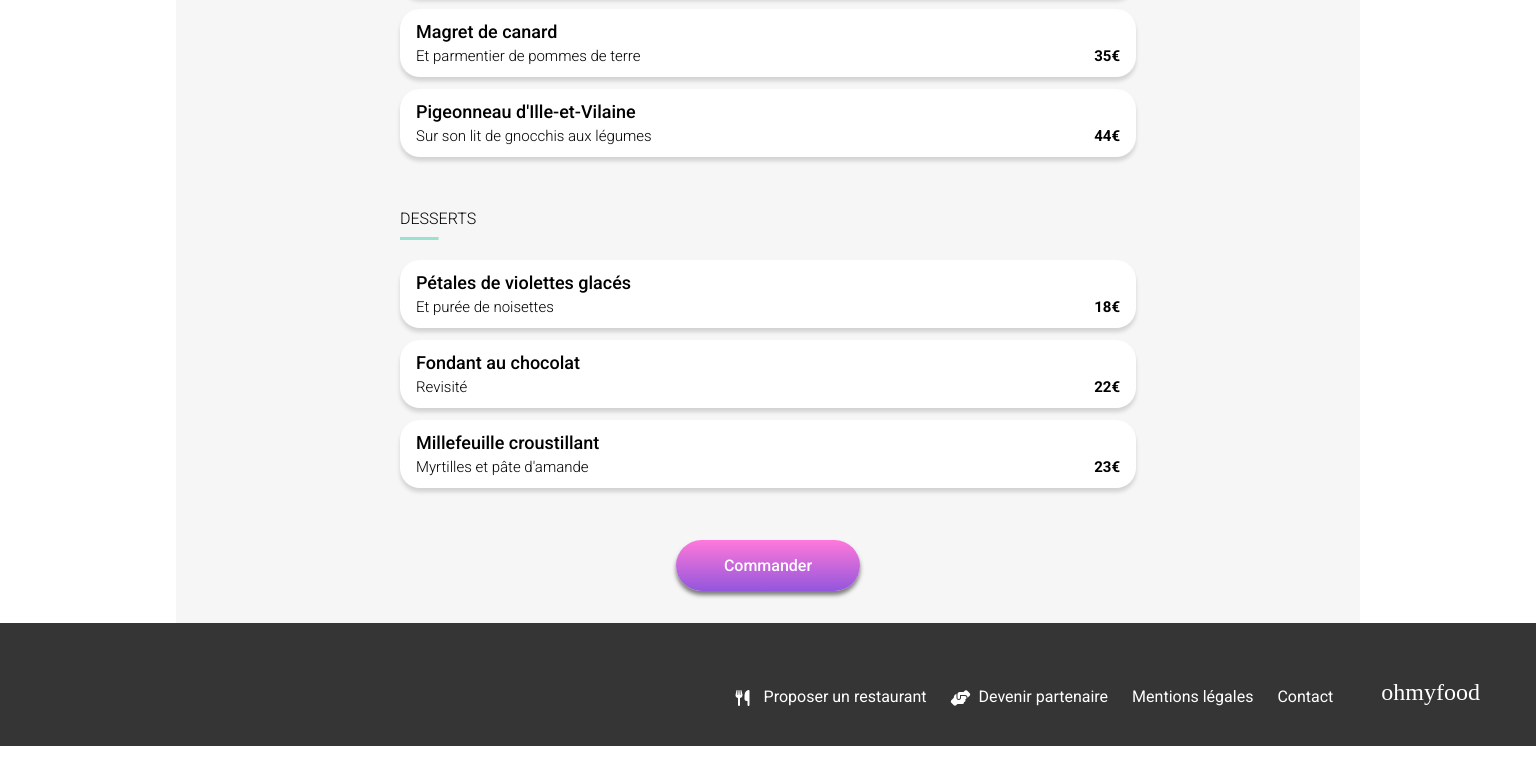
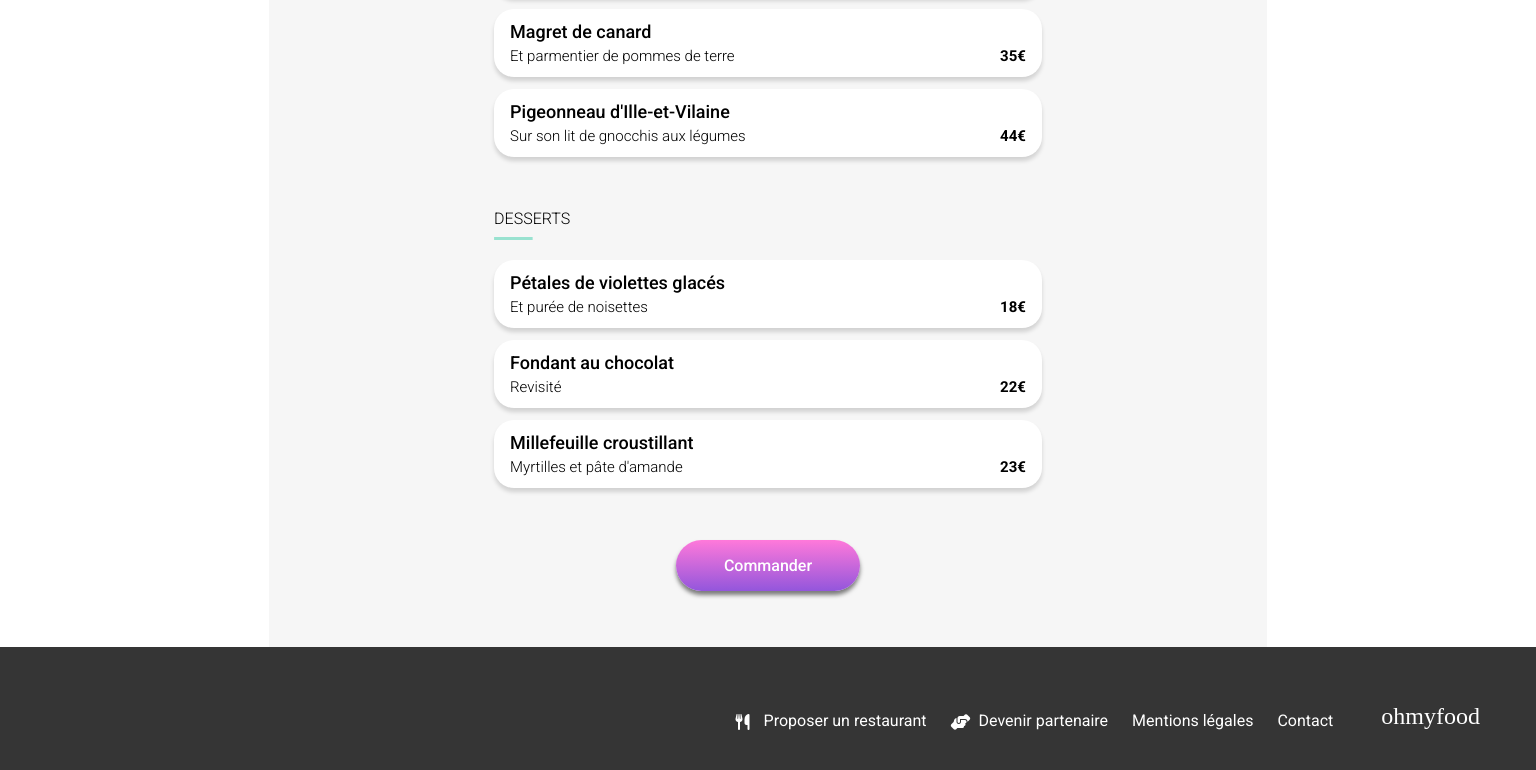
Before and after one commit to paulinethomaslgc/project_4, a website: page restaurants/menu_a-la-française.html in a window 1536 px wide. Shown: the part 988-1758 px from the top of the page. Before the commit the page ends 1734 px from the top, so only its background shows below. Drawn offline with Linux system fonts and the light colour scheme; a web font is replaced by a local one.

Commit message:
fix restaurant-pages responsive layout

```diff
--- a/scss/_restaurant-page.scss
+++ b/scss/_restaurant-page.scss
@@ -11,23 +11,9 @@
 .main-container {
 
     @media (min-width: 768px) {
-        margin-left: 6.5rem;
-        margin-right: 6.5rem;
-    }
-
-
-    @media (min-width: 1024px) {
-        margin-left: 10rem;
-        margin-right: 10rem;
-    }
-
-    @media (min-width: 1444px) {
         display: flex;
         flex-direction: column;
         align-items: center;
-        max-width: 1444px;
-        margin-left: 11rem;
-        margin-right: 11rem;
     }
 }
 
@@ -39,26 +25,20 @@
     margin-top: -2.5rem;
     position: relative;
 
-
-
     @media (min-width: 768px) {
-
+        width: 75%;
         display: flex;
         flex-direction: column;
-        padding-left: 7rem;
-        padding-right: 7rem;
+        align-items: center;
     }
 
     @media (min-width: 1024px) {
-        padding-left: 11rem;
-        padding-right: 11rem;
+        width: 70%;
     }
 
     @media (min-width: 1444px) {
-        padding-left: 13rem;
-        padding-right: 13rem;
+        width: 65%;
     }
-
 
     &_title-container {
         display: flex;
@@ -80,6 +60,14 @@
 
     &_part {
         padding: 0 1rem 2.5rem 1rem;
+
+        @media (min-width: 768px) {
+           width: 75%;
+        }
+
+        @media (min-width: 1444px) {
+            width: 60%;
+        }
 
         &_subtitle {
         text-transform: uppercase;
@@ -127,3 +115,7 @@
         }
     }
 }
+
+.btn_command_disposition {
+    margin-bottom: 1.5rem;
+}
--- a/scss/style.scss
+++ b/scss/style.scss
@@ -16,7 +16,7 @@ body {
     display: flex;
     flex-direction: column;
     justify-content: center;
-    max-width: 1600px;
+
     margin: auto;
 }
 
```
Also changed, not shown: assets/styles/style.css, style.css, 2 other files.
